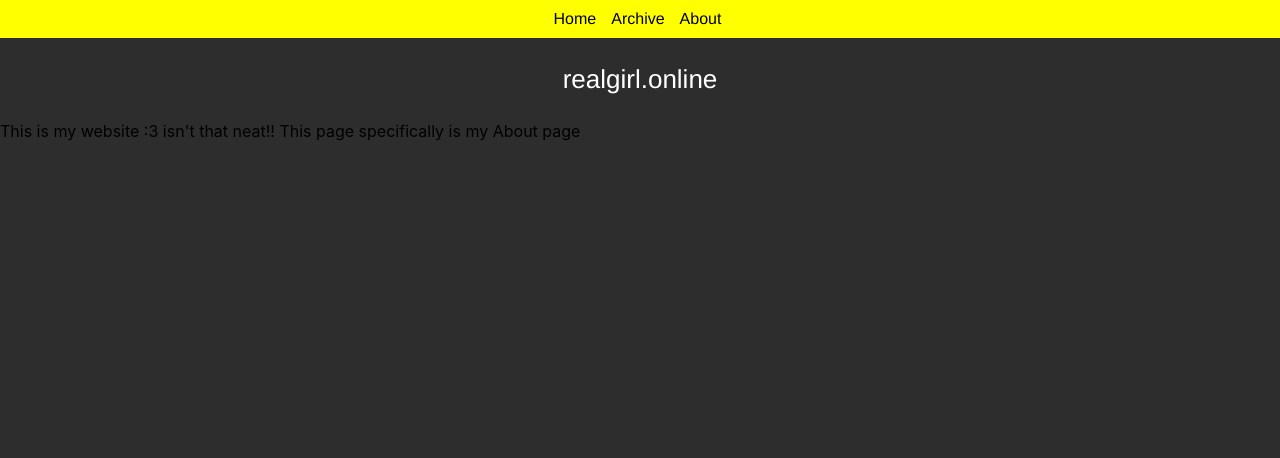
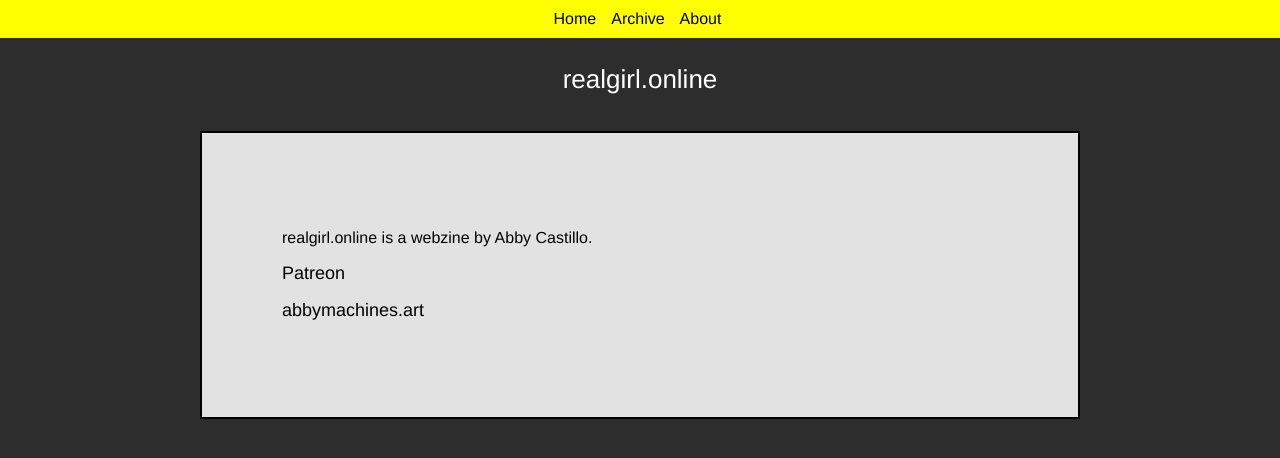
Before and after one commit to abbymachines/realgirl_online, a React (Create React App) app: page /about in a window 1280 px wide. Shown: the top 458 px of the page. Built offline with nearby package versions, Linux system fonts and the light colour scheme.

Commit message:
adjust padding for frontcover and post

```diff
--- a/src/components/FrontCover.css
+++ b/src/components/FrontCover.css
@@ -16,7 +16,7 @@ p {
 
 .Front-cover {
     color: rgb(0, 0, 0);
-    padding: 50px 0px 50px;
+    padding: 5em;
     margin: 10px 200px 30px;
     border: 2px solid rgb(0, 0, 0);
     background-color: rgb(227, 226, 226);
--- a/src/components/Post.css
+++ b/src/components/Post.css
@@ -7,12 +7,11 @@ li {
 
 div.Post p {
     font-family: Helvetica, sans-serif;
-    padding-inline-start: 50px;
 }
 
 .Post {
     color: rgb(0, 0, 0);
-    padding: 50px 0px 50px;
+    padding: 5em;
     margin: 10px 200px 30px;
     border: 2px solid rgb(0, 0, 0);
     background-color: rgb(227, 226, 226);
--- a/src/pages/AboutPage.js
+++ b/src/pages/AboutPage.js
@@ -1,7 +1,18 @@
+import FrontCover from "../components/FrontCover";
+
 export default function AboutPage() {
   return (
-    <div>
-      This is my website :3 isn't that neat!! This page specifically is my About page
+    <div className="Front-cover">
+      <p>
+        realgirl.online is a webzine by Abby Castillo.
+      </p>
+      <p>
+        <a href="https://patreon.com/abbymachines">Patreon</a>
+      </p>
+      <p>
+        <a href="https://abbymachines.art">abbymachines.art</a>
+      </p>
+
     </div>
   )
 }
```
